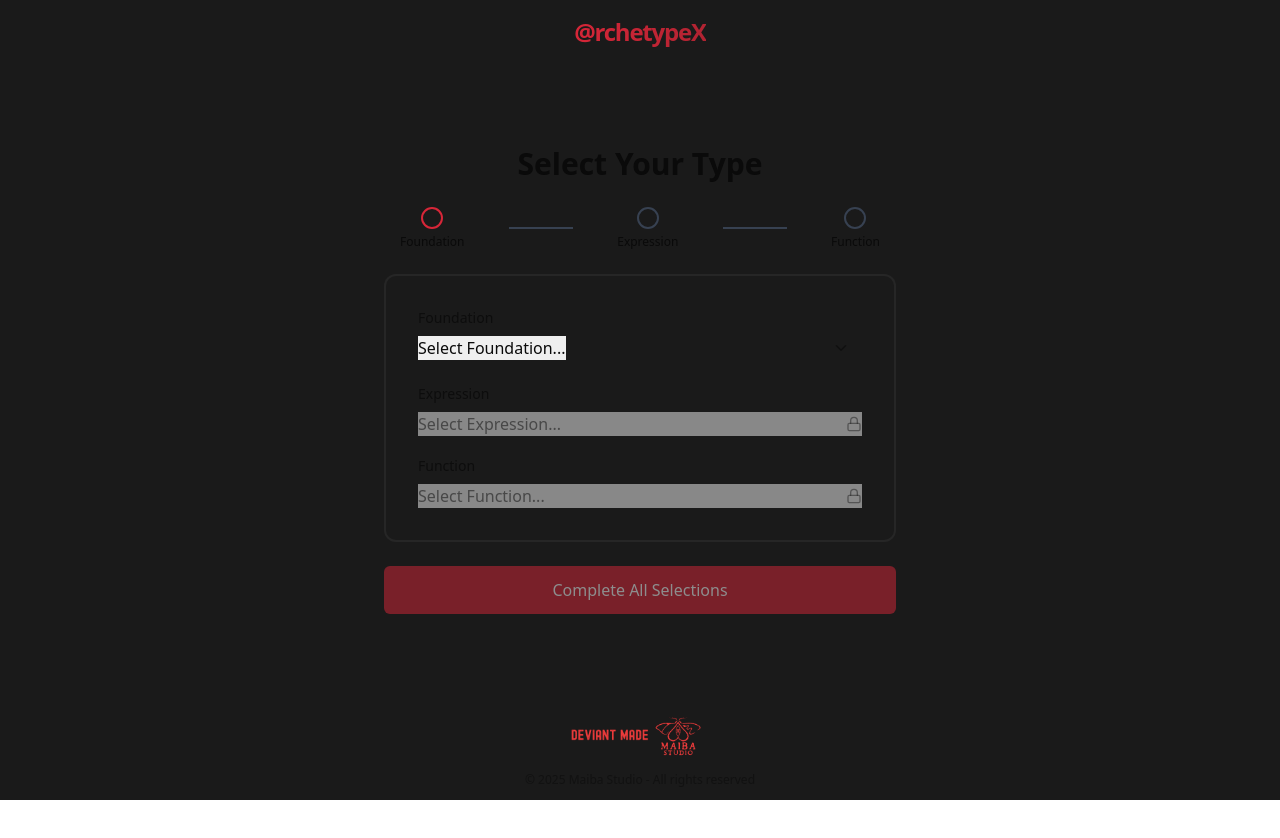
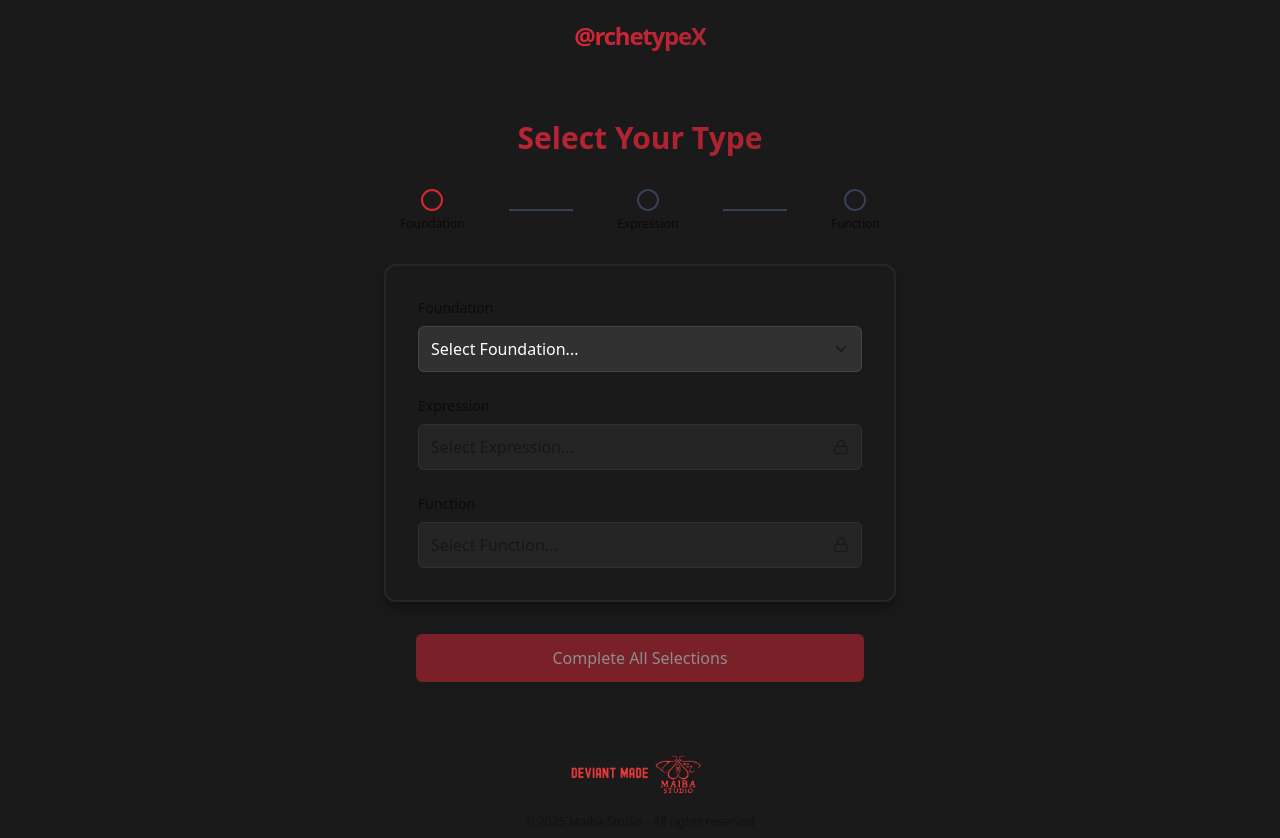
Before and after one commit to MAIBA-Studio/the-archetype-test, a React (Vite) app: page /selection in a window 1280 px wide. Shown: the top 838 px of the page. Before the commit the page ends 800 px from the top, so only its background shows below. Built offline with nearby package versions, Linux system fonts and the light colour scheme.

Commit message:
Improve overall design
General improvements to the application's design and aesthetics.

```diff
--- a/src/components/ArchetypeSelect.tsx
+++ b/src/components/ArchetypeSelect.tsx
@@ -1,3 +1,4 @@
+
 import React from 'react';
 import { Archetype, foundationArchetypes, expressionArchetypes, functionArchetypes } from '@/lib/archetypes';
 import { ChevronDown, Lock } from 'lucide-react';
@@ -87,8 +88,8 @@ const ArchetypeSelect: React.FC<ArchetypeSelectProps> = ({ type, label }) => {
   const availableArchetypes = getAvailableArchetypes();
 
   return (
-    <div className={`mb-6 w-full animate-fade-in ${isActive ? 'opacity-100' : 'opacity-50'}`}>
-      <label className="block text-sm font-medium text-foreground/80 mb-2">
+    <div className={`w-full animate-fade-in ${isActive ? 'opacity-100' : 'opacity-50'}`}>
+      <label className="block text-sm font-medium text-foreground/90 mb-2">
         {label}
       </label>
       <div className="relative">
@@ -96,7 +97,7 @@ const ArchetypeSelect: React.FC<ArchetypeSelectProps> = ({ type, label }) => {
           <select
             value={currentSelection?.id || ''}
             onChange={handleChange}
-            className="archetype-dropdown appearance-none"
+            className="w-full bg-background/10 border border-white/10 rounded-md py-2.5 px-3 appearance-none focus:outline-none focus:ring-1 focus:ring-crimson/50 transition-all text-white"
             disabled={!isActive}
           >
             <option value="" disabled>
@@ -104,12 +105,12 @@ const ArchetypeSelect: React.FC<ArchetypeSelectProps> = ({ type, label }) => {
             </option>
             {availableArchetypes.map((archetype) => (
               <option key={archetype.id} value={archetype.id}>
-                {archetype.name}
+                {archetype.emoji} {archetype.name}
               </option>
             ))}
           </select>
         ) : (
-          <div className="flex items-center justify-between archetype-dropdown bg-secondary/50 cursor-not-allowed">
+          <div className="flex items-center justify-between w-full bg-background/5 border border-white/5 rounded-md py-2.5 px-3 cursor-not-allowed">
             <span className="text-foreground/50">Select {label}...</span>
             <Lock size={16} className="text-foreground/40" />
           </div>
@@ -121,7 +122,7 @@ const ArchetypeSelect: React.FC<ArchetypeSelectProps> = ({ type, label }) => {
         )}
       </div>
       {currentSelection && (
-        <p className="mt-2 text-sm text-foreground/60">
+        <p className="mt-2 text-sm text-foreground/70 italic">
           {currentSelection.description}
         </p>
       )}
--- a/src/components/Header.tsx
+++ b/src/components/Header.tsx
@@ -6,8 +6,11 @@ const Header: React.FC = () => {
   const navigate = useNavigate();
 
   return (
-    <header className="py-4 px-6 relative z-10">
-      <div onClick={() => navigate('/')} className="cursor-pointer flex items-center justify-center">
+    <header className="py-5 px-6 relative z-10">
+      <div
+        onClick={() => navigate('/')}
+        className="cursor-pointer flex items-center justify-center hover:opacity-90 transition-opacity"
+      >
         <h1 className="text-2xl font-bold tracking-tighter text-center bg-gradient-to-r from-crimson to-crimson/80 bg-clip-text text-transparent">
           @rchetypeX
         </h1>
--- a/src/components/IdentityResult.tsx
+++ b/src/components/IdentityResult.tsx
@@ -32,11 +32,11 @@ const IdentityResult: React.FC<IdentityResultProps> = ({ identity }) => {
 
   return (
     <div className="w-full max-w-lg mx-auto px-4 sm:px-6 py-6 sm:py-10 animate-fade-in">
-      <div className="flex justify-center mb-6 space-x-4">
+      <div className="flex justify-center mb-8 space-x-6">
         {displayEmojis.map((emoji, index) => (
           <div
             key={index}
-            className="text-3xl sm:text-4xl animate-float"
+            className="text-4xl sm:text-5xl animate-float"
             style={{ animationDelay: `${index * 0.2}s` }}
           >
             {emoji}
@@ -44,22 +44,22 @@ const IdentityResult: React.FC<IdentityResultProps> = ({ identity }) => {
         ))}
       </div>
 
-      <h1 className="text-2xl sm:text-3xl md:text-4xl font-bold text-center mb-6 bg-gradient-to-r from-crimson/90 to-crimson/70 bg-clip-text text-transparent">
+      <h1 className="text-2xl sm:text-3xl md:text-4xl font-bold text-center mb-8 bg-gradient-to-r from-crimson to-crimson/80 bg-clip-text text-transparent">
         {identity.title}
       </h1>
 
-      <div className="neo-card p-4 sm:p-6 mb-6">
-        <p className="text-center text-foreground/90 mb-6">
+      <div className="neo-card p-6 sm:p-8 mb-8 shadow-lg shadow-black/20">
+        <p className="text-center text-foreground/90 mb-8 text-lg leading-relaxed">
           {identity.description}
         </p>
 
-        <div className="grid sm:grid-cols-2 gap-6">
+        <div className="grid sm:grid-cols-2 gap-8">
           <div>
-            <h3 className="text-lg font-medium mb-3 text-crimson">Strengths</h3>
-            <ul className="space-y-2">
+            <h3 className="text-xl font-medium mb-4 text-crimson">Strengths</h3>
+            <ul className="space-y-3">
               {identity.strengths.map((strength, index) => (
                 <li key={index} className="flex items-start">
-                  <span className="text-crimson mr-2">+</span>
+                  <span className="text-crimson mr-2 font-bold">+</span>
                   <span>{strength}</span>
                 </li>
               ))}
@@ -67,11 +67,11 @@ const IdentityResult: React.FC<IdentityResultProps> = ({ identity }) => {
           </div>
 
           <div>
-            <h3 className="text-lg font-medium mb-3 text-crimson">Challenges</h3>
-            <ul className="space-y-2">
+            <h3 className="text-xl font-medium mb-4 text-crimson">Challenges</h3>
+            <ul className="space-y-3">
               {identity.challenges.map((challenge, index) => (
                 <li key={index} className="flex items-start">
-                  <span className="text-crimson mr-2">-</span>
+                  <span className="text-crimson mr-2 font-bold">-</span>
                   <span>{challenge}</span>
                 </li>
               ))}
@@ -79,13 +79,13 @@ const IdentityResult: React.FC<IdentityResultProps> = ({ identity }) => {
           </div>
         </div>
 
-        <div className="mt-6">
-          <h3 className="text-lg font-medium mb-3 text-crimson">Key Traits</h3>
+        <div className="mt-8">
+          <h3 className="text-xl font-medium mb-4 text-crimson">Key Traits</h3>
           <div className="flex flex-wrap gap-2">
             {identity.traits.map((trait, index) => (
               <span
                 key={index}
-                className="inline-block bg-secondary/80 px-3 py-1 rounded-full text-sm"
+                className="inline-block bg-secondary/20 border border-white/5 px-3 py-1.5 rounded-full text-sm font-medium"
               >
                 {trait}
               </span>
@@ -103,7 +103,7 @@ const IdentityResult: React.FC<IdentityResultProps> = ({ identity }) => {
         </button>
         <button
           onClick={handleSave}
-          className="btn-primary flex items-center justify-center"
+          className="btn-primary flex items-center justify-center shadow-lg shadow-crimson/10"
         >
           <Save size={18} className="mr-2" /> Save
         </button>
--- a/src/index.css
+++ b/src/index.css
@@ -89,13 +89,15 @@
   @apply bg-crimson text-white py-3 px-6 rounded-md font-medium
          hover:bg-crimson/90 active:bg-crimson/80
          transition-colors duration-200
-         disabled:opacity-50 disabled:cursor-not-allowed;
+         disabled:opacity-50 disabled:cursor-not-allowed
+         flex items-center justify-center;
 }
 
 .btn-secondary {
   @apply bg-secondary/10 text-white py-3 px-6 rounded-md font-medium
          border border-white/10 hover:bg-secondary/20 active:bg-secondary/30
-         transition-colors duration-200;
+         transition-colors duration-200
+         flex items-center justify-center;
 }
 
 /* Hide scrollbar for Chrome, Safari and Opera on mobile */
@@ -110,3 +112,22 @@
     scrollbar-width: none;  /* Firefox */
   }
 }
+
+@keyframes float {
+  0%, 100% { transform: translateY(0); }
+  50% { transform: translateY(-8px); }
+}
+
+.animate-float {
+  animation: float 3s ease-in-out infinite;
+}
+
+select {
+  background-color: rgba(26, 26, 26, 0.8);
+  color: white;
+}
+
+select option {
+  background-color: #1A1A1A;
+  color: white;
+}
--- a/src/pages/Index.tsx
+++ b/src/pages/Index.tsx
@@ -5,7 +5,8 @@ import Header from '@/components/Header';
 
 const Index = () => {
   const navigate = useNavigate();
-  return <div className="min-h-screen flex flex-col bg-charcoal text-foreground relative">
+  return (
+    <div className="min-h-screen flex flex-col bg-charcoal text-foreground relative">
       {/* Grain texture overlay */}
       <div className="grain-bg"></div>
 
@@ -13,27 +14,30 @@ const Index = () => {
 
       <main className="flex-1 flex flex-col items-center justify-center px-4 sm:px-6 pb-8">
         <div className="max-w-md w-full mx-auto text-center">
-          <div className="flex justify-center mb-6">
+          <div className="flex justify-center mb-8">
             <div className="text-5xl sm:text-6xl animate-float">👁️</div>
           </div>
 
-          <h1 className="text-3xl sm:text-4xl font-bold mb-3 tracking-tight bg-gradient-to-r from-crimson to-crimson/80 bg-clip-text text-transparent animate-fade-in my-[25px] md:text-4xl">The @ Test</h1>
+          <h1 className="text-3xl sm:text-4xl font-bold mb-4 tracking-tight bg-gradient-to-r from-crimson to-crimson/80 bg-clip-text text-transparent animate-fade-in">The @ Test</h1>
 
-          <h2 className="text-xl sm:text-2xl font-semibold mb-4 animate-fade-in [animation-delay:100ms]">Choose Your Identity</h2>
+          <h2 className="text-xl sm:text-2xl font-semibold mb-6 animate-fade-in [animation-delay:100ms]">Choose Your Identity</h2>
 
-          <p className="text-foreground/70 mb-8 animate-fade-in [animation-delay:200ms]">
+          <p className="text-foreground/80 mb-10 animate-fade-in [animation-delay:200ms] max-w-sm mx-auto">
             Select three archetypes to generate a unique persona for storytelling,
             role-playing, or self-discovery.
           </p>
 
-          <button onClick={() => navigate('/selection')} className="btn-primary w-full animate-fade-in [animation-delay:300ms]">
+          <button
+            onClick={() => navigate('/selection')}
+            className="btn-primary w-full max-w-xs mx-auto animate-fade-in [animation-delay:300ms] shadow-lg hover:shadow-crimson/20 transition-all"
+          >
             Start
           </button>
         </div>
       </main>
 
-      <footer className="py-3 px-4 text-center flex flex-col items-center justify-center">
-        <a href="https://maiba.studio" target="_blank" rel="noopener noreferrer" className="block mb-2 hover:opacity-80 transition-opacity">
+      <footer className="py-4 px-4 text-center flex flex-col items-center justify-center mt-auto">
+        <a href="https://maiba.studio" target="_blank" rel="noopener noreferrer" className="block mb-3 hover:opacity-80 transition-opacity">
           <img
             src="/lovable-uploads/6b4df03c-dbc9-4186-98fd-d5d03a5575ee.png"
             alt="Maiba Studio"
@@ -42,6 +46,8 @@ const Index = () => {
         </a>
         <p className="text-xs text-foreground/50">© {new Date().getFullYear()} Maiba Studio - All rights reserved</p>
       </footer>
-    </div>;
+    </div>
+  );
 };
+
 export default Index;
--- a/src/pages/Result.tsx
+++ b/src/pages/Result.tsx
@@ -26,12 +26,12 @@ const Result = () => {
 
       <Header />
 
-      <main className="flex-1 flex flex-col items-center pt-4 sm:pt-8 pb-10 sm:pb-16">
+      <main className="flex-1 flex flex-col items-center pt-6 sm:pt-10 pb-10 sm:pb-16">
         <IdentityResult identity={generatedIdentity} />
       </main>
 
-      <footer className="py-3 px-4 text-center flex flex-col items-center justify-center">
-        <a href="https://maiba.studio" target="_blank" rel="noopener noreferrer" className="block mb-2 hover:opacity-80 transition-opacity">
+      <footer className="py-4 px-4 text-center flex flex-col items-center justify-center mt-auto">
+        <a href="https://maiba.studio" target="_blank" rel="noopener noreferrer" className="block mb-3 hover:opacity-80 transition-opacity">
           <img
             src="/lovable-uploads/6b4df03c-dbc9-4186-98fd-d5d03a5575ee.png"
             alt="Maiba Studio"
--- a/src/pages/Selection.tsx
+++ b/src/pages/Selection.tsx
@@ -22,50 +22,68 @@ const Selection = () => {
     navigate('/result');
   };
 
-  return <div className="min-h-screen flex flex-col bg-charcoal text-foreground relative">
+  return (
+    <div className="min-h-screen flex flex-col bg-charcoal text-foreground relative">
       {/* Grain texture overlay */}
       <div className="grain-bg"></div>
 
       <Header />
 
-      <main className="flex-1 flex flex-col items-center justify-center px-4 sm:px-6 py-8">
+      <main className="flex-1 flex flex-col items-center justify-center px-4 sm:px-6 py-8 sm:py-12">
         <div className="w-full max-w-lg mx-auto">
-          <h2 className="text-xl sm:text-2xl md:text-3xl font-bold mb-6 text-center">Select Your Type</h2>
+          <h2 className="text-2xl sm:text-3xl font-bold mb-8 text-center bg-gradient-to-r from-crimson/90 to-crimson/70 bg-clip-text text-transparent">Select Your Type</h2>
 
           {/* Progress indicator */}
-          <div className="flex items-center justify-between mb-6 px-4">
+          <div className="flex items-center justify-between mb-8 px-4">
             <div className="flex flex-col items-center">
-              {selectedFoundation ? <CheckCircle className="w-6 h-6 text-crimson" /> : <Circle className="w-6 h-6 text-crimson" />}
-              <span className="text-xs mt-1">Foundation</span>
+              {selectedFoundation ?
+                <CheckCircle className="w-6 h-6 text-crimson" /> :
+                <Circle className="w-6 h-6 text-crimson" />
+              }
+              <span className="text-xs mt-1 font-medium">Foundation</span>
             </div>
             <div className="w-16 h-0.5 bg-gray-700">
-              {selectedFoundation && <div className="h-full bg-crimson" style={{
-              width: isStepActive('expression') ? '100%' : '0%',
-              transition: 'width 0.3s ease'
-            }}></div>}
+              {selectedFoundation &&
+                <div
+                  className="h-full bg-crimson"
+                  style={{
+                    width: isStepActive('expression') ? '100%' : '0%',
+                    transition: 'width 0.3s ease'
+                  }}
+                ></div>
+              }
             </div>
             <div className="flex flex-col items-center">
-              {selectedExpression ? <CheckCircle className="w-6 h-6 text-crimson" /> : <Circle className={`w-6 h-6 ${isStepActive('expression') ? 'text-crimson' : 'text-gray-700'}`} />}
-              <span className="text-xs mt-1">Expression</span>
+              {selectedExpression ?
+                <CheckCircle className="w-6 h-6 text-crimson" /> :
+                <Circle className={`w-6 h-6 ${isStepActive('expression') ? 'text-crimson' : 'text-gray-700'}`} />
+              }
+              <span className="text-xs mt-1 font-medium">Expression</span>
             </div>
             <div className="w-16 h-0.5 bg-gray-700">
-              {selectedExpression && <div className="h-full bg-crimson" style={{
-              width: isStepActive('function') ? '100%' : '0%',
-              transition: 'width 0.3s ease'
-            }}></div>}
+              {selectedExpression &&
+                <div
+                  className="h-full bg-crimson"
+                  style={{
+                    width: isStepActive('function') ? '100%' : '0%',
+                    transition: 'width 0.3s ease'
+                  }}
+                ></div>
+              }
             </div>
             <div className="flex flex-col items-center">
-              {selectedFunction ? <CheckCircle className="w-6 h-6 text-crimson" /> : <Circle className={`w-6 h-6 ${isStepActive('function') ? 'text-crimson' : 'text-gray-700'}`} />}
-              <span className="text-xs mt-1">Function</span>
+              {selectedFunction ?
+                <CheckCircle className="w-6 h-6 text-crimson" /> :
+                <Circle className={`w-6 h-6 ${isStepActive('function') ? 'text-crimson' : 'text-gray-700'}`} />
+              }
+              <span className="text-xs mt-1 font-medium">Function</span>
             </div>
           </div>
 
-          <div className="neo-card p-4 sm:p-6 md:p-8 mb-6">
-            <div className="space-y-5">
+          <div className="neo-card p-6 sm:p-8 mb-8 shadow-lg shadow-black/30">
+            <div className="space-y-6">
               <ArchetypeSelect type="foundation" label="Foundation" />
-
               <ArchetypeSelect type="expression" label="Expression" />
-
               <ArchetypeSelect type="function" label="Function" />
             </div>
           </div>
@@ -73,15 +91,15 @@ const Selection = () => {
           <button
             onClick={handleReveal}
             disabled={!allArchetypesSelected}
-            className={`btn-primary w-full ${!allArchetypesSelected ? 'opacity-50 cursor-not-allowed' : 'shadow-lg transform hover:scale-[1.02] transition-all'}`}
+            className={`btn-primary w-full max-w-md mx-auto ${!allArchetypesSelected ? 'opacity-50 cursor-not-allowed' : 'shadow-lg shadow-crimson/10 transform hover:scale-[1.02] transition-all'}`}
           >
             {allArchetypesSelected ? '✨ Reveal @rchetype ✨' : 'Complete All Selections'}
           </button>
         </div>
       </main>
 
-      <footer className="py-3 px-4 text-center flex flex-col items-center justify-center">
-        <a href="https://maiba.studio" target="_blank" rel="noopener noreferrer" className="block mb-2 hover:opacity-80 transition-opacity">
+      <footer className="py-4 px-4 text-center flex flex-col items-center justify-center mt-auto">
+        <a href="https://maiba.studio" target="_blank" rel="noopener noreferrer" className="block mb-3 hover:opacity-80 transition-opacity">
           <img
             src="/lovable-uploads/6b4df03c-dbc9-4186-98fd-d5d03a5575ee.png"
             alt="Maiba Studio"
@@ -90,7 +108,8 @@ const Selection = () => {
         </a>
         <p className="text-xs text-foreground/50">© {new Date().getFullYear()} Maiba Studio - All rights reserved</p>
       </footer>
-    </div>;
+    </div>
+  );
 };
 
 export default Selection;
```
